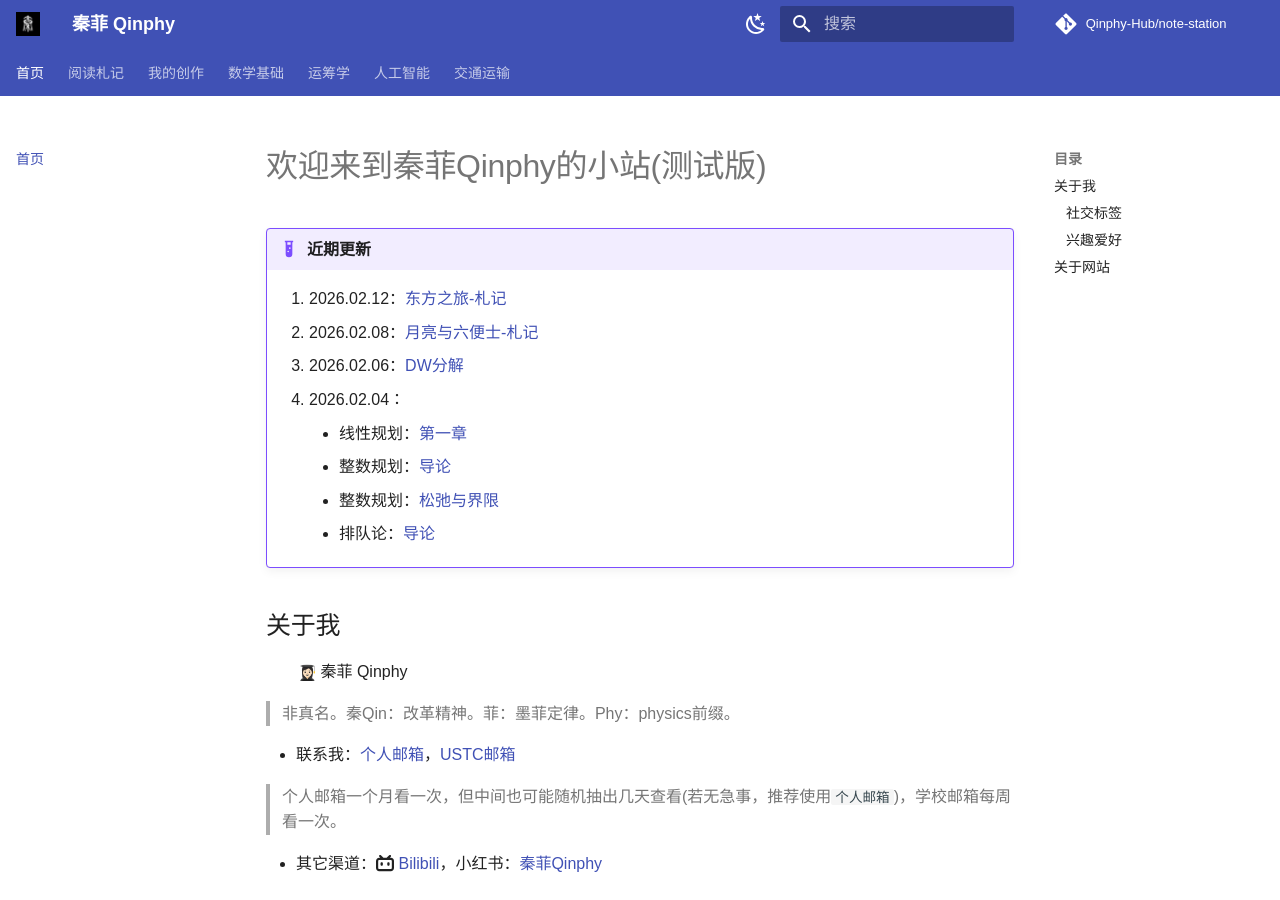
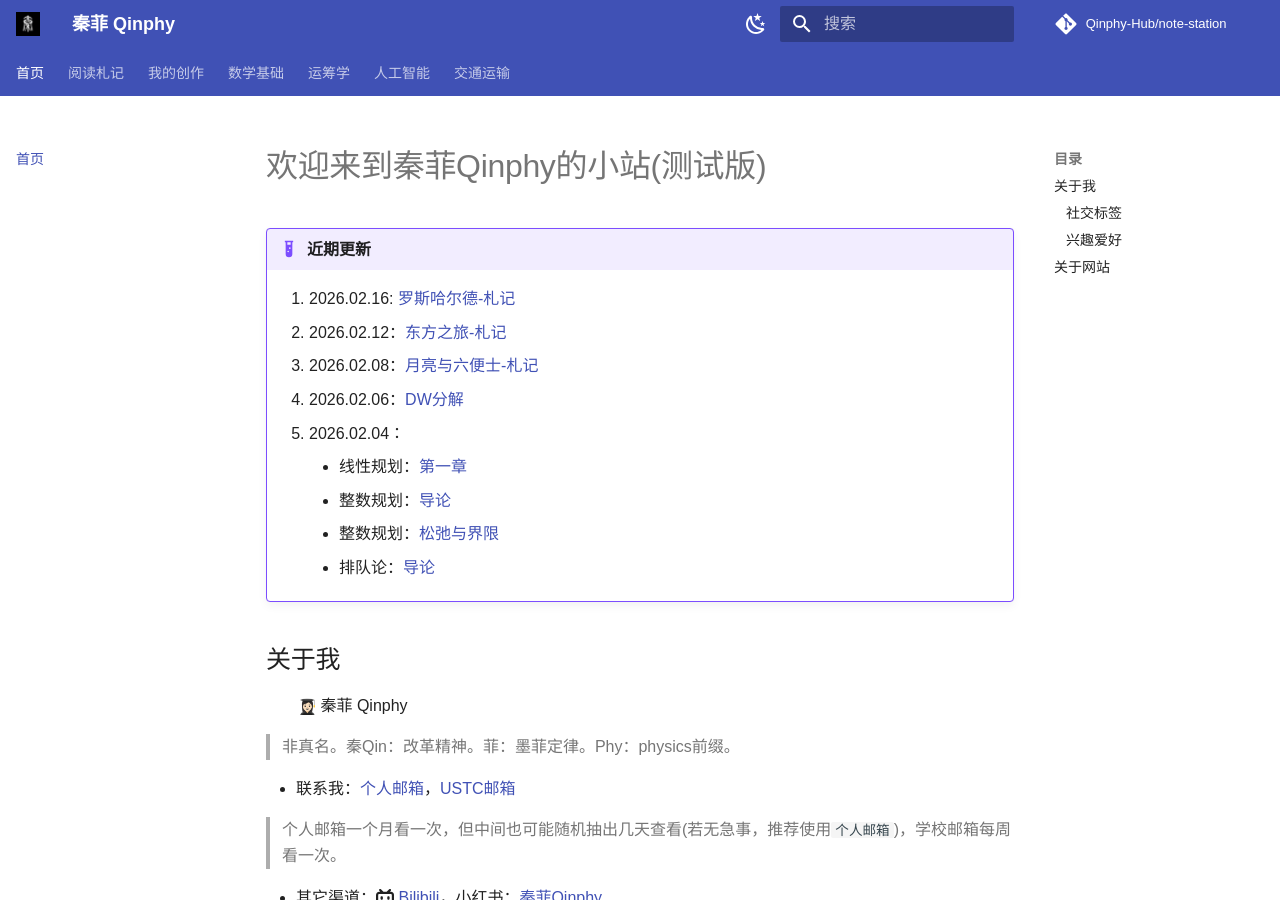
Before and after one commit to Qinphy-Hub/note-station, an MkDocs documentation site: the page built from docs/index.md, in a window 1280 px wide and 900 px high. Built offline with MkDocs 1.6.1 and Material for MkDocs 9.7.7, drawn with Linux system fonts in a browser that asks for light colours; emoji names are drawn with the system emoji font; comment, search, counter and statistics services are not loaded; a style sheet for code colours, icons or effects is not loaded.

Commit message:
update: reading - roshalde

```diff
--- a/docs/index.md
+++ b/docs/index.md
@@ -2,10 +2,11 @@
 
 !!! example "近期更新"
 
-    1. 2026.02.12：[东方之旅-札记](./Part1/Hesse/fahrt.md)
-    2. 2026.02.08：[月亮与六便士-札记](./Part1/moon.md)
-    3. 2026.02.06：[DW分解](./Part4/Decomposition/section1.md)
-    4. 2026.02.04：
+    1. 2026.02.16: [罗斯哈尔德-札记](./Part1/Hesse/roshalde.md)
+    2. 2026.02.12：[东方之旅-札记](./Part1/Hesse/fahrt.md)
+    3. 2026.02.08：[月亮与六便士-札记](./Part1/moon.md)
+    4. 2026.02.06：[DW分解](./Part4/Decomposition/section1.md)
+    5. 2026.02.04：
         * 线性规划：[第一章](./Part4/Linear/section1.md)
         * 整数规划：[导论](./Part4/Integer/section1.md)
         * 整数规划：[松弛与界限](./Part4/Integer/section2.md)
--- a/mkdocs.yml
+++ b/mkdocs.yml
@@ -56,6 +56,7 @@ nav:
       - 荒原狼: Part1/Hesse/steppenwolf.md
       - 朋友: Part1/Hesse/freunde.md
       - 东方之旅: Part1/Hesse/fahrt.md
+      - 罗斯哈尔德: Part1/Hesse/roshalde.md
     - 月亮与六便士: Part1/moon.md
   - 我的创作:
     - Part2/index.md
```
Also changed, not shown: docs/Part1/Hesse/index.md (+2 -1 lines), docs/Part1/Hesse/roshalde.md (added, +11 -0 lines), docs/Part1/index.md (+1 -0 lines).
